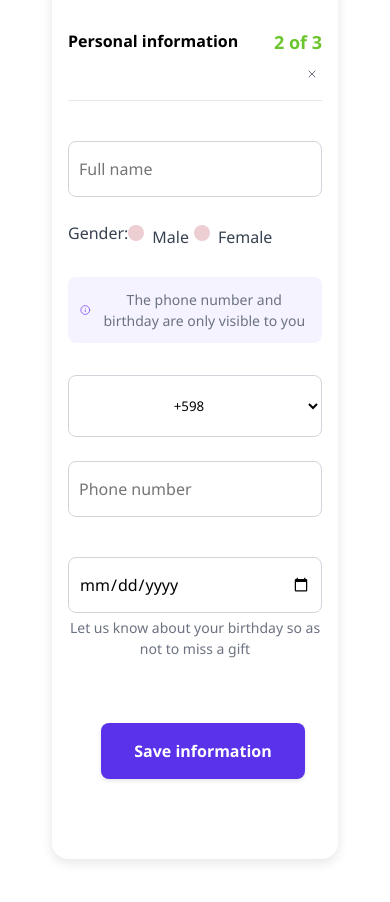
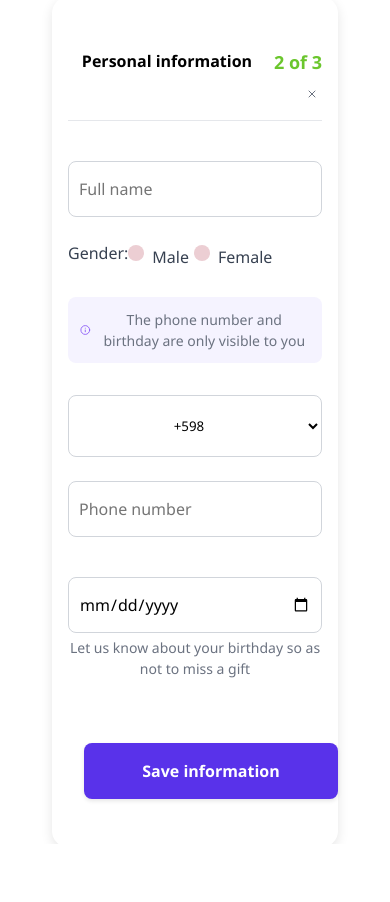
Before and after one commit to soliyana22/Signup_Login, a React (Vite) app: page /personalinfo in a window 390 px wide. Shown: the top 902 px of the page. After the commit the page ends 844 px from the top, so only its background shows below. Built offline with nearby package versions, Linux system fonts and the light colour scheme.

Commit message:
commited

```diff
--- a/src/pages/Register/Personal_info.css
+++ b/src/pages/Register/Personal_info.css
@@ -277,32 +277,35 @@
   .personal-info-step {
     margin-top: 4px;
   }
-}
+  @media (max-width: 600px) {
+  html, body {
+    padding: 0;
+    margin: 0;
+    overflow-x: hidden;
+    height: auto;
+  }
 
-/* Mobile screens (up to 480px) */
+  .personal-info-container {
+    padding: 1rem;
+    margin: 0 auto;
+    width: 100%;
+    box-sizing: border-box;
+  }
 
-
-/* Mobile-first responsiveness fix for header layout */
-@media (max-width: 600px) {
-  .personal-info-container{
-    margin-top:1rem;
-    margin-bottom: 2rem;
-  }
   .personal-info-header {
     display: flex;
-    flex-direction: row;      /* Stay in one line */
+    flex-direction: row;
     justify-content: space-between;
     align-items: center;
-    flex-wrap: wrap;          /* Wrap items if space is tight */
+    flex-wrap: wrap;
     gap: 8px;
-    white-space: normal;
-    margin-top:2.5rem;         /* Allow wrapping within each item */
+    margin-top: 2rem;
   }
 
   .personal-info-title {
     font-size: 1rem;
+    flex: 1 1 auto;
     margin: 0;
-    flex-shrink: 1;           /* Allow shrinking to fit */
   }
 
   .personal-info-progress {
@@ -317,9 +320,22 @@
     padding: 4px;
     align-self: center;
   }
-  .personal-info-button{
-    margin-bottom: 4rem;
+
+  .personal-info-button {
+    margin-bottom: 2rem;
     text-align: center;
-   width:80%;
+    width: 100%;
+  }
+
+  .personal-info-fields {
+    overflow-y: auto;
+    max-height: calc(100vh - 180px); /* Leave space for header/footer */
   }
 }
+
+}
+
+/* Mobile screens (up to 480px) */
+
+
+/* Mobile-first responsiveness fix for header layout */
```
